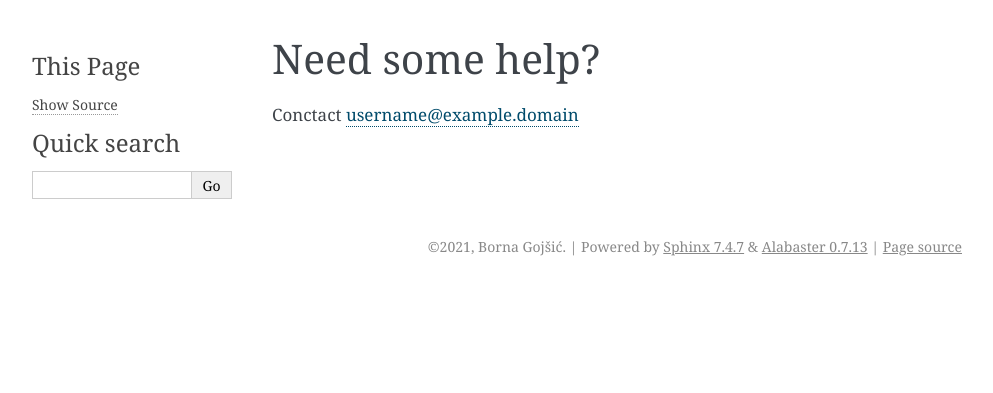
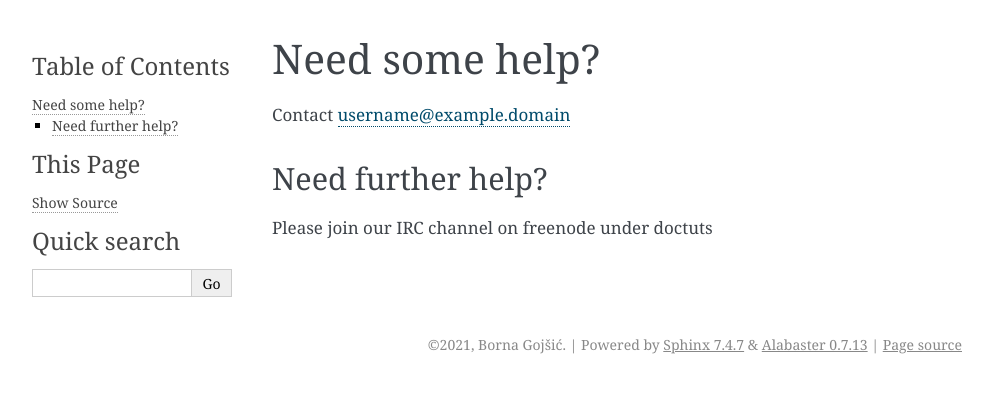
Before and after one commit to bornagojsic/console-widgets, a Sphinx documentation site: the page built from docs/source/help.rst, in a window 1280 px wide. Shown: the top 393 px of the page, without its empty margins (148-1141 px from the left). Built offline with Sphinx 7.4.7, drawn with Linux system fonts in a browser that asks for light colours.

Commit message:
Adding the docs

```diff
--- a/docs/source/help.rst
+++ b/docs/source/help.rst
@@ -2,4 +2,9 @@ Need some help?
 ===============
 
 
-Conctact username@example.domain
+Contact username@example.domain
+
+Need further help?
+^^^^^^^^^^^^^^^^^^
+
+Please join our IRC channel on freenode under doctuts
--- a/docs/source/index.rst
+++ b/docs/source/index.rst
@@ -21,7 +21,7 @@ Guide
 ^^^^^
 
 .. toctree::
-    :maxdepth: 2
+    :maxdepth: 3
     :caption: Contents:
     help
 
```
